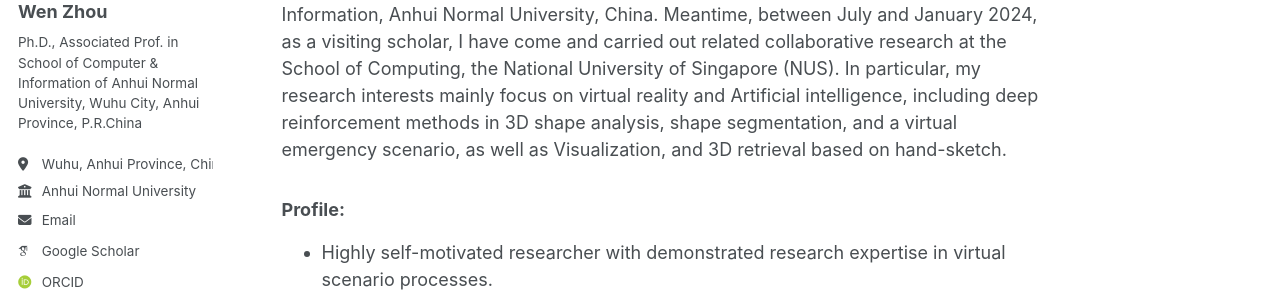
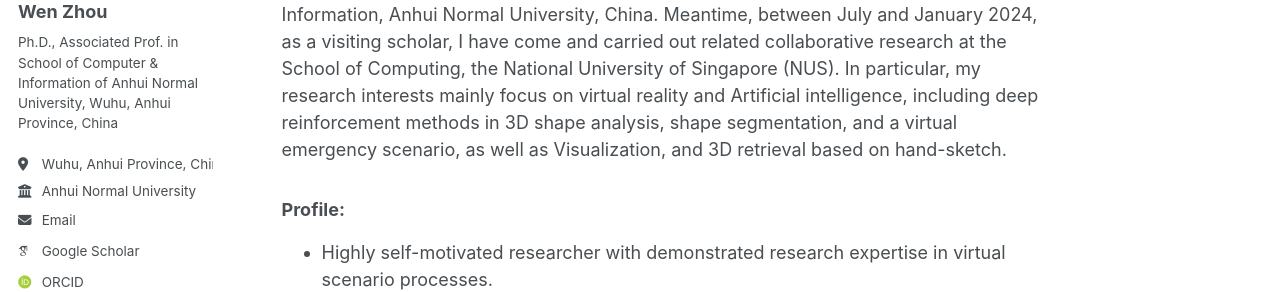
Before and after one commit to zhouwen327/zhouwen327.github.io, a Jekyll site: the page built from _pages/about.md, in a window 1280 px wide. Shown: the part 309-601 px from the top of the page. Built offline with Jekyll 4.4.1, drawn with Linux system fonts in a browser that asks for light colours; some web fonts are replaced.

Commit message:
Update _config.yml

```diff
--- a/_config.yml
+++ b/_config.yml
@@ -82,7 +82,7 @@ analytics:
 author:
   name             : "Wen Zhou"
   avatar           : "profile.jpg"
-  bio              : &description "Ph.D.,  Associated Prof. in School of Computer & Information of Anhui Normal University, Wuhu City, Anhui Province, P.R.China"
+  bio              : &description "Ph.D.,  Associated Prof. in School of Computer & Information of Anhui Normal University, Wuhu, Anhui Province, China"
   location         : "Wuhu, Anhui Province, China"
   employer         : "Anhui Normal University"
   pubmed           :
```
